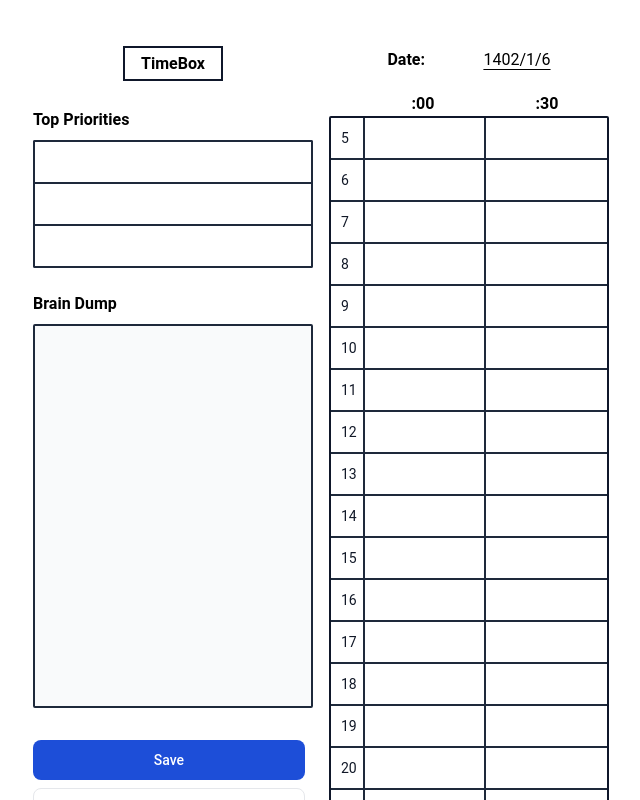
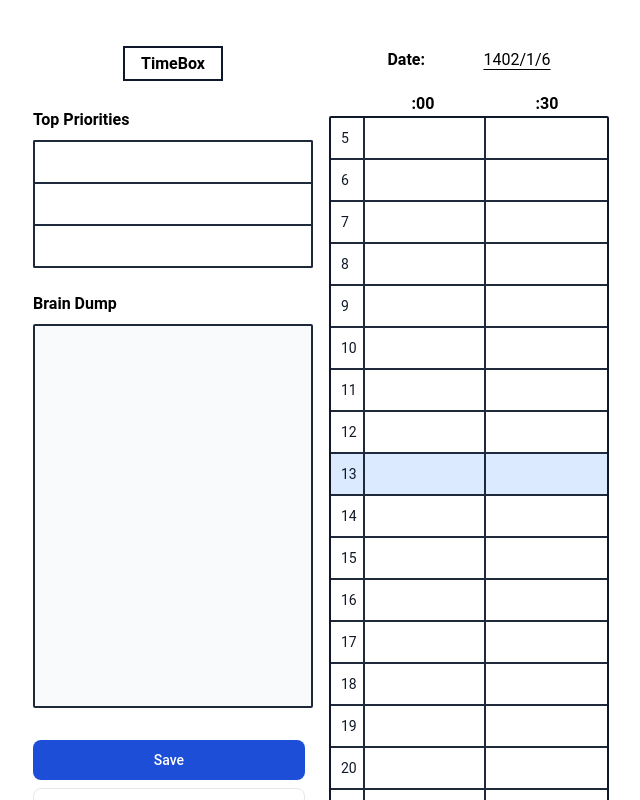
Before and after one commit to UNHOTOfficial/TimeBox, a Next.js app: page / in a window 1280 px wide. Shown: the top 800 px of the page, without its empty margins (319-959 px from the left). Built offline with nearby package versions, Linux system fonts and the light colour scheme.

Commit message:
Highlight current hour.

```diff
--- a/components/TextInputs.tsx
+++ b/components/TextInputs.tsx
@@ -1,3 +1,4 @@
+import { getTime } from "@/services/GetDate";
 import React from "react";
 
 export default function TextInputs({
@@ -9,7 +10,39 @@ export default function TextInputs({
   handleInputChange,
   formData,
 }: any) {
-  return (
+  const currentHour = getTime();
+
+  return currentHour === hour ? (
+    <ul className="flex">
+      <li>
+        <span className="bg-blue-100 w-8 border-y-2 border-slate-800 text-gray-900 text-sm rounded-x-sm block p-2.5 first:border-t-0">
+          {hour}
+        </span>
+      </li>
+
+      <li>
+        <input
+          type="text"
+          id="top2"
+          name={name}
+          onChange={handleInputChange}
+          defaultValue={formData[name]}
+          className="bg-blue-100 w-full border-2 border-slate-800 text-gray-900 text-sm block py-2.5 first:border-t-0"
+        />
+      </li>
+
+      <li>
+        <input
+          type="text"
+          id="top1"
+          name={name + 0.5}
+          onChange={handleInputChange}
+          defaultValue={formData[name + 0.5]}
+          className="bg-blue-100 w-full border-y-2 border-slate-800 text-gray-900 text-sm block py-2.5 first:border-t-0"
+        />
+      </li>
+    </ul>
+  ) : (
     <ul className="flex">
       <li>
         <span className="w-8 border-y-2 border-slate-800 text-gray-900 text-sm rounded-x-sm block p-2.5 first:border-t-0">
```
